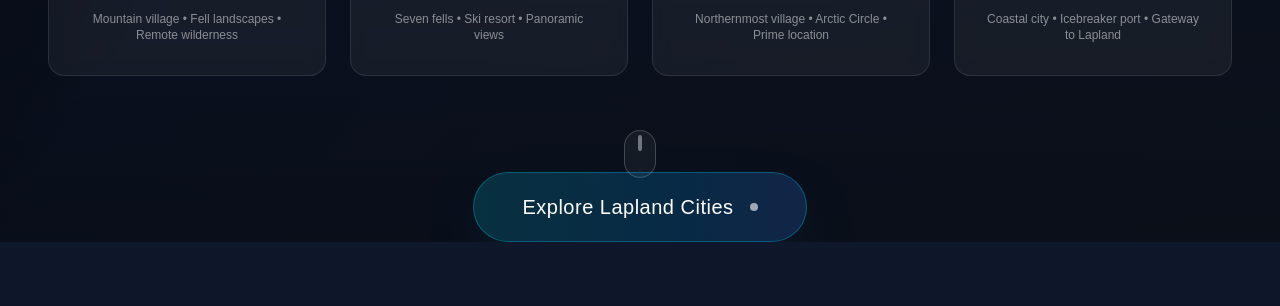
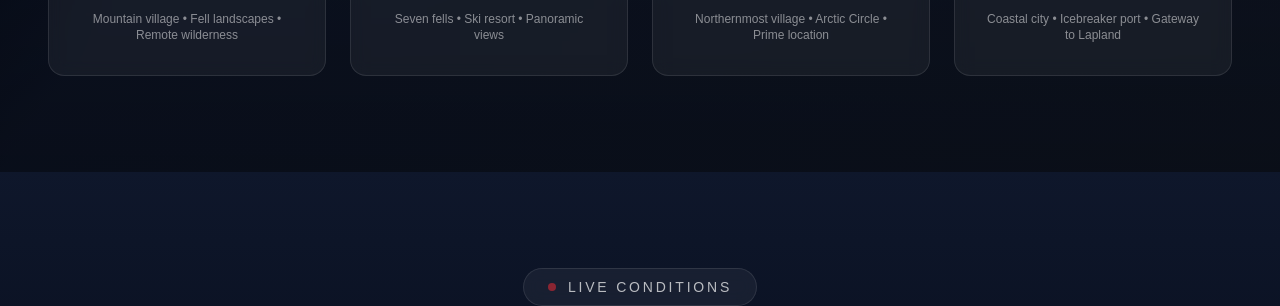
Before and after one commit to kirkkis-pixel/northern-lights-radar, a Next.js app: page / in a window 1280 px wide. Shown: the part 1680-1986 px from the top of the page. Built offline with nearby package versions, Linux system fonts and the light colour scheme; no server answers.

Commit message:
Remove all CTA buttons and scroll indicator for clean minimal design

```diff
--- a/src/app/page.tsx
+++ b/src/app/page.tsx
@@ -445,24 +445,8 @@ export default function HomePage() {
             </div>
           </div>
 
-          {/* Single CTA Button */}
-          <div className="text-center">
-            <Link
-              href="/lapland/northern-lights"
-              className="group inline-flex items-center gap-4 bg-gradient-to-r from-cyan-500/20 to-blue-500/20 border border-cyan-400/30 text-white px-12 py-5 rounded-full font-light tracking-wide hover:from-cyan-500/30 hover:to-blue-500/30 transition-all duration-500 text-xl shadow-2xl shadow-cyan-500/10 hover:shadow-cyan-500/20 hover:scale-105"
-            >
-              <span>Explore Lapland Cities</span>
-              <div className="w-2 h-2 bg-white/60 rounded-full group-hover:translate-x-1 transition-transform duration-300"></div>
-            </Link>
-          </div>
         </div>
 
-        {/* Luxury Scroll Indicator */}
-        <div className="absolute bottom-16 left-1/2 transform -translate-x-1/2">
-          <div className="w-8 h-12 border border-white/20 rounded-full flex justify-center backdrop-blur-sm bg-white/5">
-            <div className="w-1 h-4 bg-white/40 rounded-full mt-2 animate-bounce"></div>
-          </div>
-        </div>
       </div>
 
       {/* Local Cities Section */}
```
